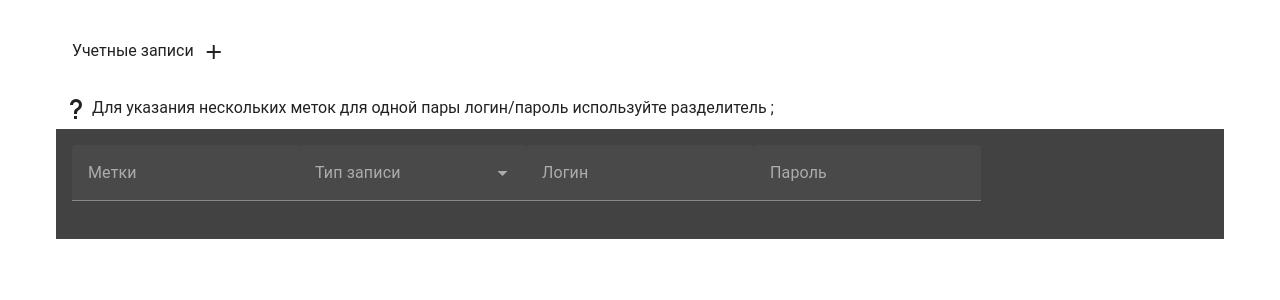
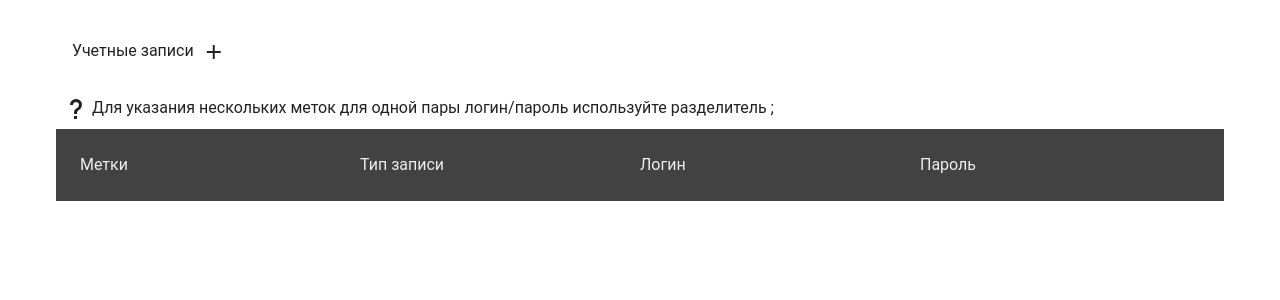
Before and after one commit to Nnder/mini-test, a Vue app: page / in a window 1280 px wide. Shown: the top 300 px of the page. Built offline with nearby package versions, Linux system fonts and the light colour scheme; a small style sheet from the web is missing.

Commit message:
нормальная таблица

```diff
--- a/src/components/UserRow.vue
+++ b/src/components/UserRow.vue
@@ -29,7 +29,7 @@ const validateRow = async () => {
 <template>
   <v-form ref="rowForm">
     <v-row height="100" :class="[user?.save ? 'bg-dark' : 'bg-secondary']">
-      <v-col>
+      <v-col :cols="3">
         <v-text-field
           :rules="[rules.required, rules.counter]"
           label="Метки"
@@ -38,14 +38,22 @@ const validateRow = async () => {
           @blur="validateRow"
         ></v-text-field>
       </v-col>
-      <v-col width="300">
+      <v-col :cols="2">
         <v-select
           label="Тип записи"
           :items="['Локальная', 'LDAP']"
           v-model="user.type"
+          @blur="
+            (event) => {
+              validateRow();
+              event.target.value === 'LDAP'
+                ? (user.password = null)
+                : (user.password = '');
+            }
+          "
         ></v-select>
       </v-col>
-      <v-col :colspan="user.type === 'LDAP' ? 2 : 1">
+      <v-col :cols="user.type === 'LDAP' ? 6 : 3">
         <v-text-field
           :rules="[rules.required, rules.counter]"
           label="Логин"
@@ -54,7 +62,7 @@ const validateRow = async () => {
           @blur="validateRow"
         ></v-text-field>
       </v-col>
-      <v-col :colspan="user.type === 'LDAP' ? 2 : 1">
+      <v-col v-if="user.type !== 'LDAP'" :cols="3">
         <v-text-field
           :rules="[rules.required, rules.counter]"
           label="Пароль"
@@ -64,7 +72,7 @@ const validateRow = async () => {
           @blur="validateRow"
         ></v-text-field>
       </v-col>
-      <v-col width="25">
+      <v-col cols="auto">
         <v-icon-btn
           variant="text"
           icon="mdi-trash-can"
--- a/src/pages/index.vue
+++ b/src/pages/index.vue
@@ -1,5 +1,5 @@
 <script lang="ts" setup>
-import TableRow from "@/components/UserRow.vue";
+import UserRow from "@/components/UserRow.vue";
 import { useUsersStore } from "@/stores/app";
 import type { IUser } from "@/types/user.types";
 
@@ -40,39 +40,21 @@ const addEmptyUser = () => {
       </p>
     </div>
 
-    <!-- <v-table theme="dark" class="w-100">
-      <thead>
-        <tr>
-          <th class="text-left">Метки</th>
-          <th class="text-left">Тип записи</th>
-          <th class="text-left">Логин</th>
-          <th class="text-left">Пароль</th>
-          <th class="text-left"></th>
-        </tr>
-      </thead>
-      <tbody>
-        <TableRow v-for="user in userStore.users" :key="user.id" :user="user" />
-      </tbody>
-    </v-table> -->
-
     <v-container class="bg-surface-variant mb-6">
-      <v-row align="start" no-gutters>
-        <v-col>
-          <v-text-field label="Метки"></v-text-field>
+      <v-row no-gutters class="">
+        <v-col class="pa-2">
+          <span>Метки</span>
         </v-col>
-        <v-col>
-          <v-select
-            label="Тип записи"
-            :items="['Локальная', 'LDAP']"
-          ></v-select>
+        <v-col class="pa-2">
+          <span>Тип записи</span>
         </v-col>
-        <v-col>
-          <v-text-field label="Логин"></v-text-field>
+        <v-col class="pa-2">
+          <span>Логин</span>
         </v-col>
-        <v-col>
-          <v-text-field label="Пароль"></v-text-field>
-        </v-col>
-        <v-col> </v-col>
+        <v-col class="pa-2">
+          <span>Пароль</span>
+        </v-col class="pa-2">
+        <v-col class="pa-2" cols="auto"></v-col>
       </v-row>
       <UserRow
         no-gutters
```
